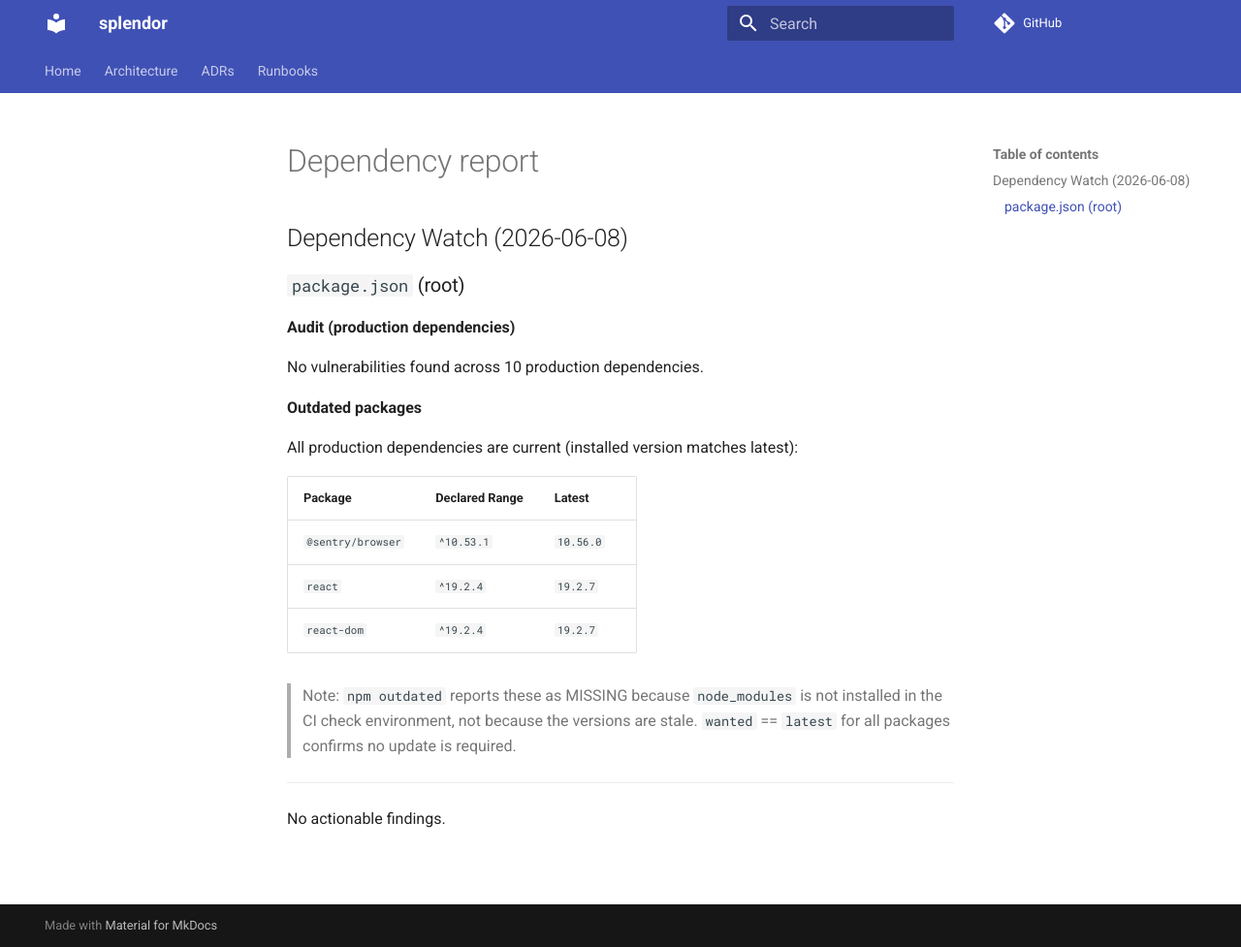
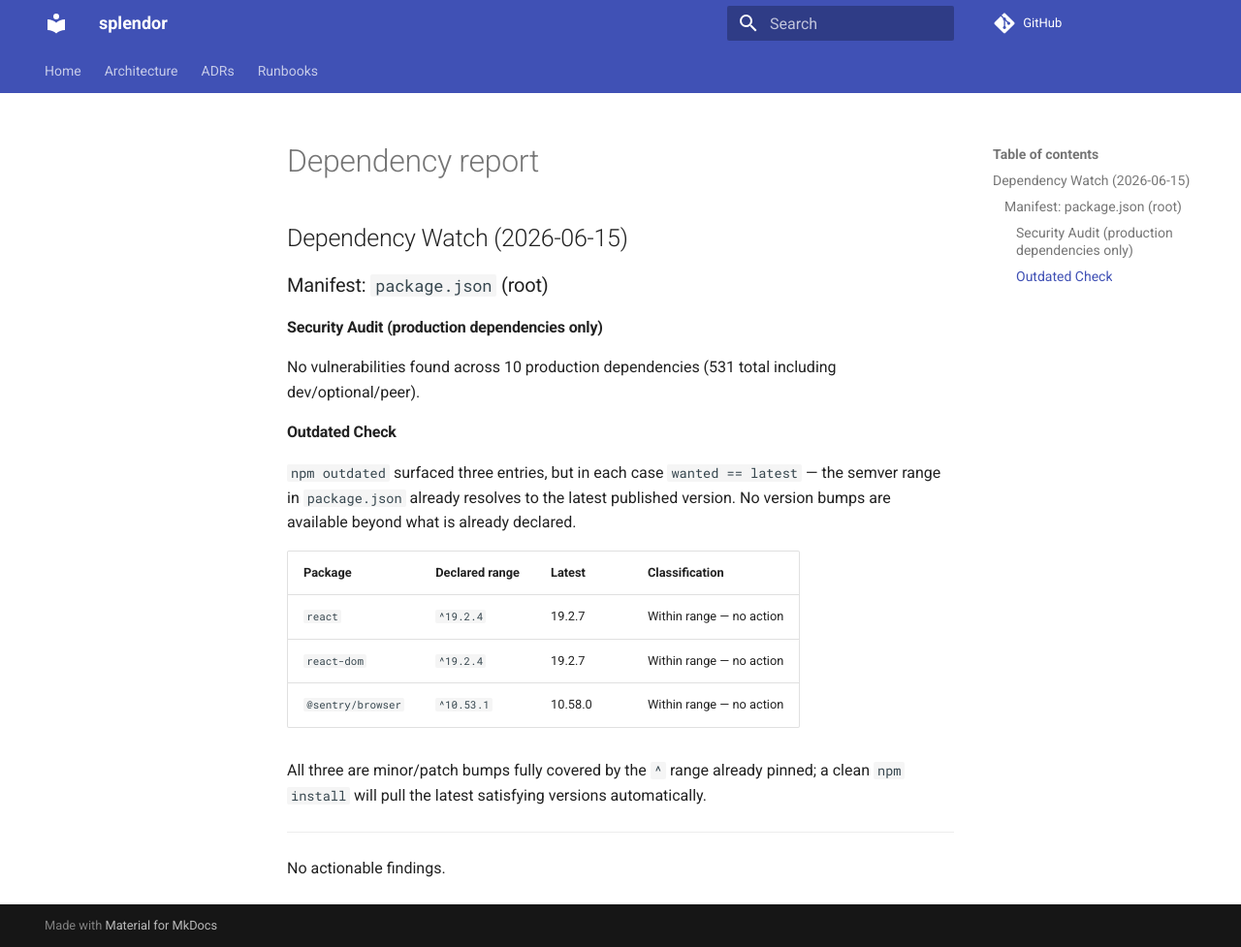
Before and after one commit to jaetill/splendor, an MkDocs documentation site: the page built from docs/dependency-report.md, in a window 1280 px wide and 977 px high. Shown: the whole window at 97% size. Built offline with MkDocs 1.6.1 and Material for MkDocs 9.7.7, drawn with Linux system fonts in a browser that asks for light colours; comment, search, counter and statistics services are not loaded.

Commit message:
dep-watch: weekly report 2026-06-15

```diff
--- a/docs/dependency-report.md
+++ b/docs/dependency-report.md
@@ -1,22 +1,22 @@
-## Dependency Watch (2026-06-08)
+## Dependency Watch (2026-06-15)
 
-### `package.json` (root)
+### Manifest: `package.json` (root)
 
-**Audit (production dependencies)**
+#### Security Audit (production dependencies only)
 
-No vulnerabilities found across 10 production dependencies.
+No vulnerabilities found across 10 production dependencies (531 total including dev/optional/peer).
 
-**Outdated packages**
+#### Outdated Check
 
-All production dependencies are current (installed version matches latest):
+`npm outdated` surfaced three entries, but in each case `wanted == latest` — the semver range in `package.json` already resolves to the latest published version. No version bumps are available beyond what is already declared.
 
-| Package | Declared Range | Latest |
-|---|---|---|
-| `@sentry/browser` | `^10.53.1` | `10.56.0` |
-| `react` | `^19.2.4` | `19.2.7` |
-| `react-dom` | `^19.2.4` | `19.2.7` |
+| Package | Declared range | Latest | Classification |
+|---|---|---|---|
+| `react` | `^19.2.4` | 19.2.7 | Within range — no action |
+| `react-dom` | `^19.2.4` | 19.2.7 | Within range — no action |
+| `@sentry/browser` | `^10.53.1` | 10.58.0 | Within range — no action |
 
-> Note: `npm outdated` reports these as MISSING because `node_modules` is not installed in the CI check environment, not because the versions are stale. `wanted` == `latest` for all packages confirms no update is required.
+All three are minor/patch bumps fully covered by the `^` range already pinned; a clean `npm install` will pull the latest satisfying versions automatically.
 
 ---
 
```
